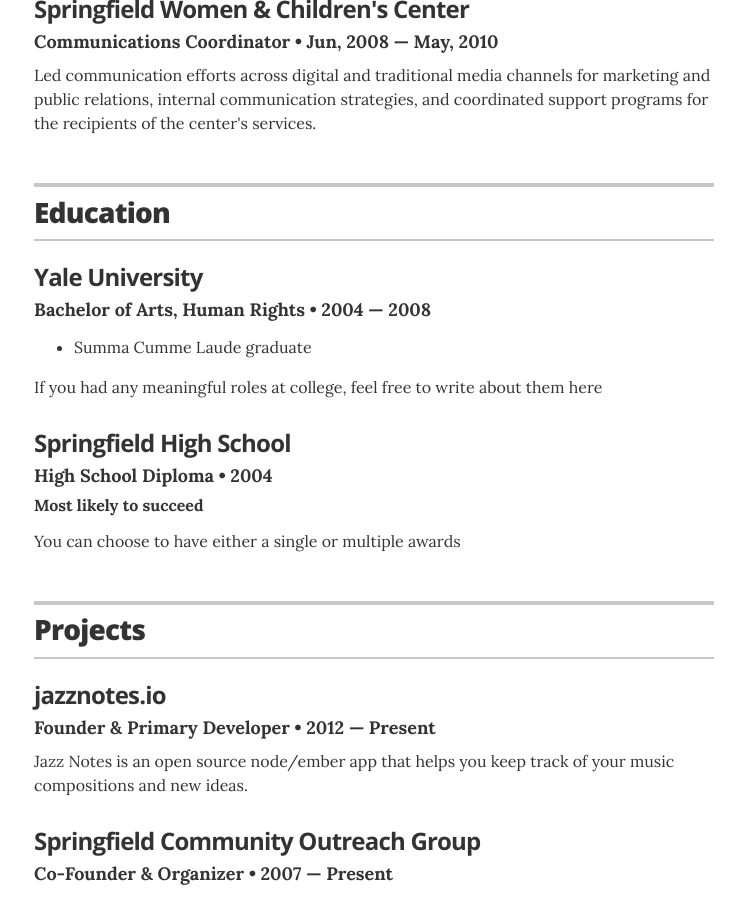
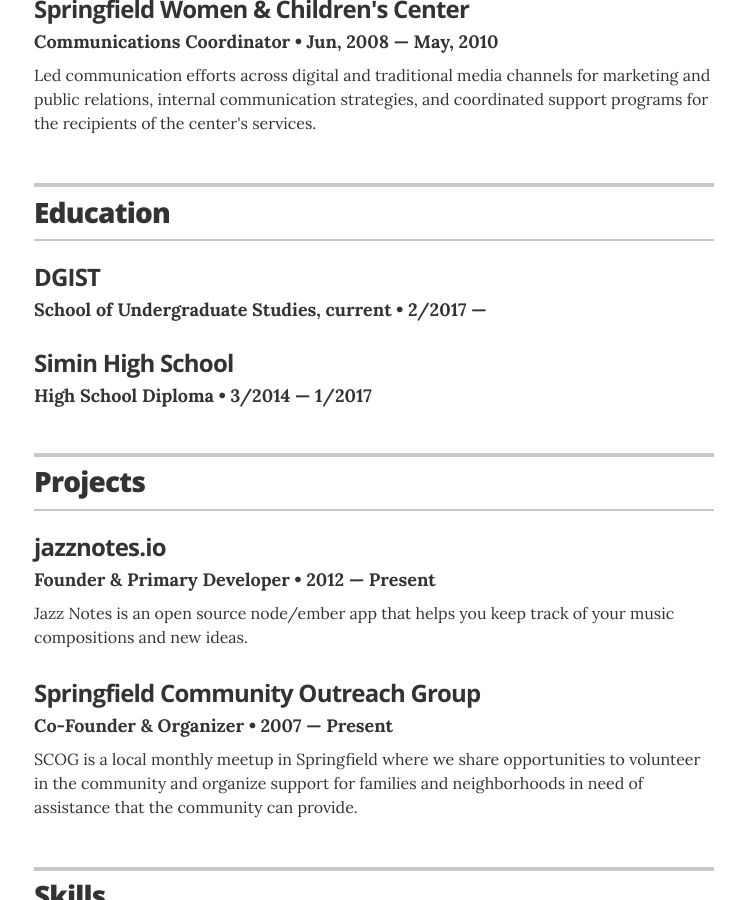
Before and after one commit to pgworld/devwoo.github.io, a Jekyll site: the page built from index.html, in a window 1280 px wide and 900 px high, scrolled down 1033 px. Shown: the whole window, without its empty margins (266-1011 px from the left). Built offline with Jekyll 4.4.1, drawn with Linux system fonts in a browser that asks for light colours.

Commit message:
Update education.yml

```diff
--- a/_data/education.yml
+++ b/_data/education.yml
@@ -1,13 +1,15 @@
 # Degree
-- degree: Bachelor of Arts, Human Rights
-  uni: Yale University
-  year: 2004 &mdash; 2008
-  awards:
-    - award: Summa Cumme Laude graduate
-  summary: If you had any meaningful roles at college, feel free to write about them here
+- degree: School of Undergraduate Studies, current
+  uni: DGIST
+  year: 2/2017 &mdash;
+#  awards:
+#    - award: DGIST 교수협의회 장학생, 2019
+#    - award: Programming lecture Tutor, 2019
+#    - award: Multivariable Calculus lecture Tutor, 2018 - 2019
+#  summary: If you had any meaningful roles at college, feel free to write about them here
 
 - degree: High School Diploma
-  uni: Springfield High School
-  year: 2004
-  award: Most likely to succeed
-  summary: You can choose to have either a single or multiple awards
+  uni: Simin High School
+  year: 3/2014 &mdash; 1/2017
+ # award: Most likely to succeed
+# summary: You can choose to have either a single or multiple awards
```
